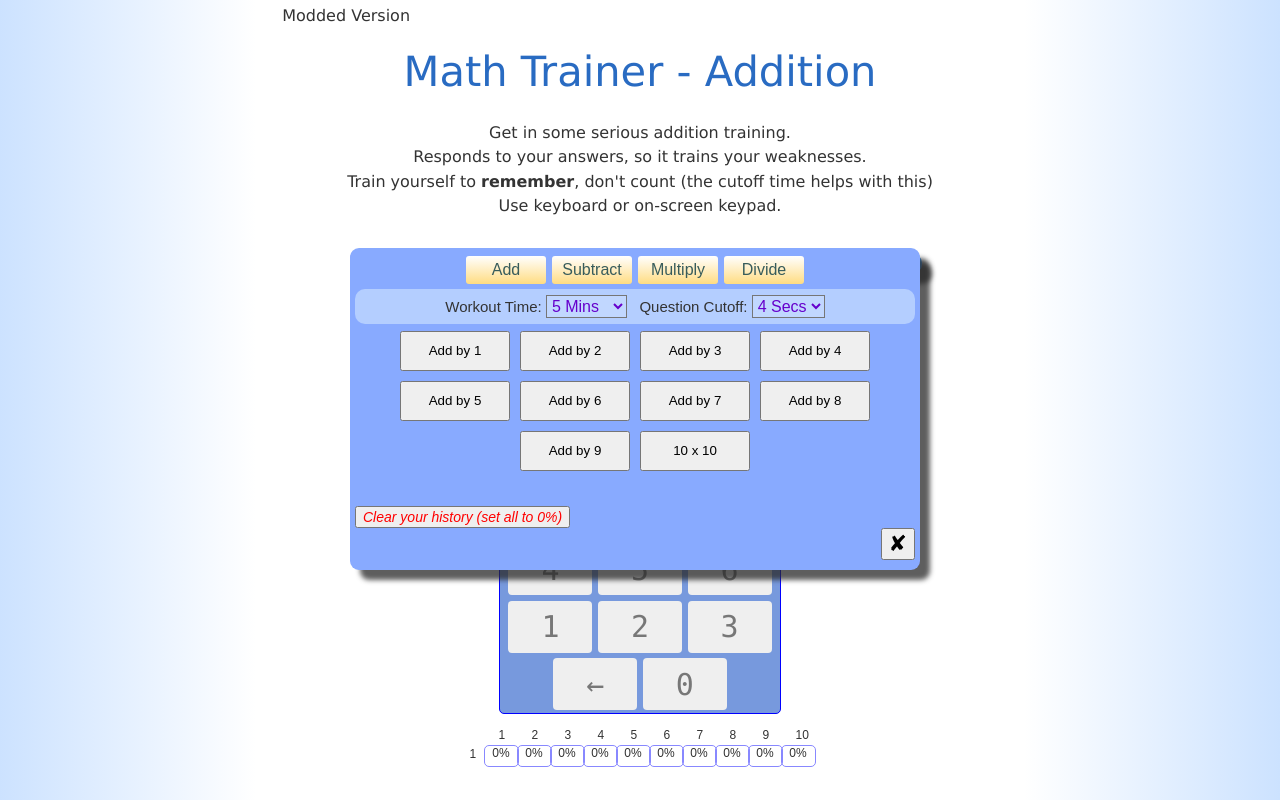
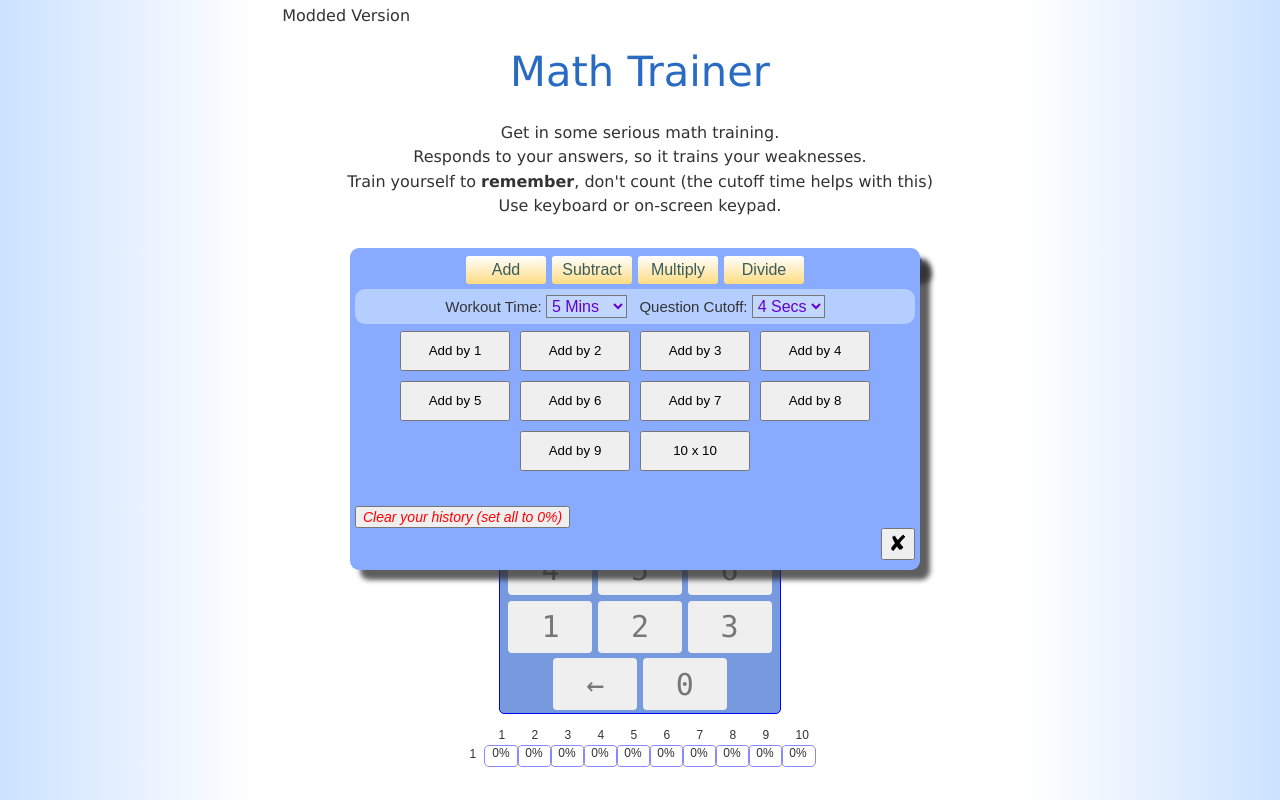
Before and after one commit to citrusl0rd/Math-Trainer, a plain HTML site: page index.html in a window 1280 px wide. Shown: the top 800 px of the page. Drawn offline with Linux system fonts and the light colour scheme; a web font is replaced by a local one.

Commit message:
Update index.html

```diff
--- a/index.html
+++ b/index.html
@@ -6,9 +6,9 @@
    </head>
    <body style="text-align:center;" data-extension-installed="2.4.0">
       <p> Modded Version </p>
-      <h1 class="center">Math Trainer - Addition</h1>
+      <h1 class="center">Math Trainer</h1>
       <p class="center">
-         Get in some serious addition training.<br>
+         Get in some serious math training.<br>
          Responds to your answers, so it trains your weaknesses.<br>
          Train yourself to <b>remember</b>, don't count (the cutoff time helps with this)<br>
          Use keyboard or on-screen keypad.
```
